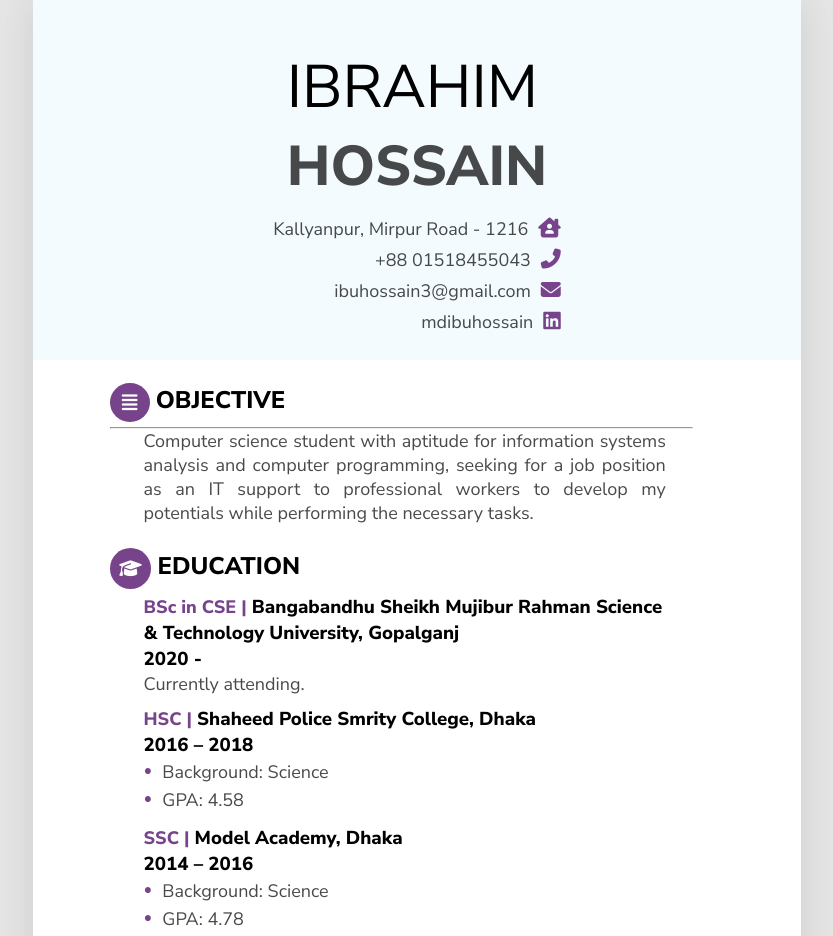
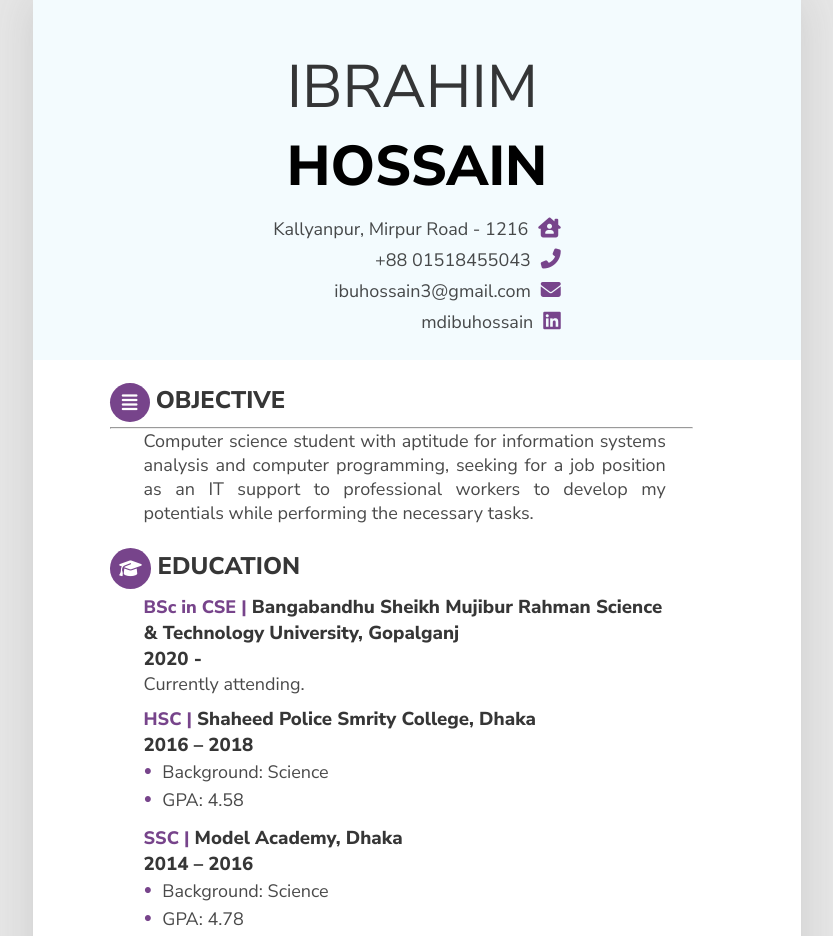
Before and after one commit to mdibuhossain/ibrahim-cv, a plain HTML site: page index.html in a window 1280 px wide. Shown: the top 936 px of the page, without its empty margins (223-1056 px from the left). Drawn offline with Linux system fonts and the light colour scheme.

Commit message:
fixed font color

```diff
--- a/css/style.css
+++ b/css/style.css
@@ -8,6 +8,7 @@
 body{
     font-family: 'Nunito Sans', sans-serif;
     background-color: #E6E6E6;
+    color: rgba(0, 0, 0, 0.788);
 }
 main{
     background-color: white;
@@ -43,6 +44,7 @@ header{
 }
 #headerTitleBreak{
     display: block;
+    color: black;
     font-size: 56px;
     font-weight: 900;
 }
```
